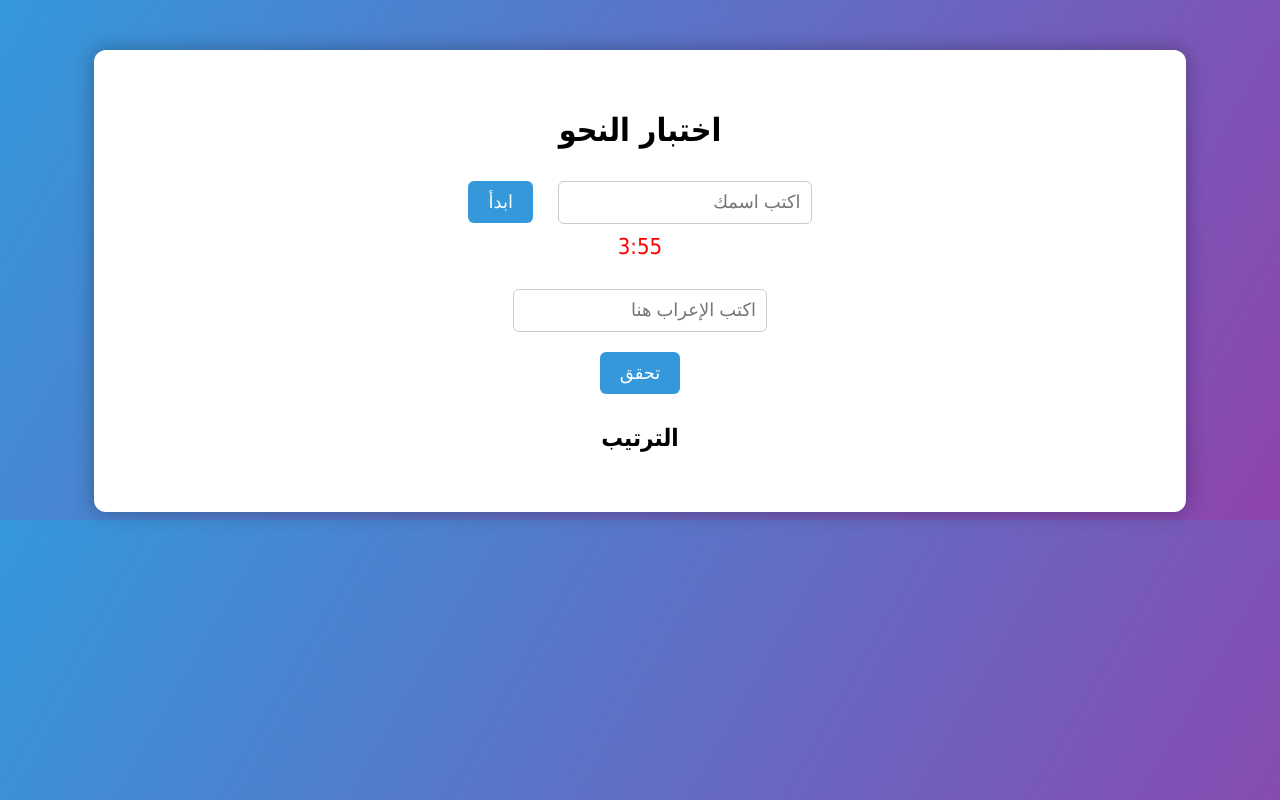
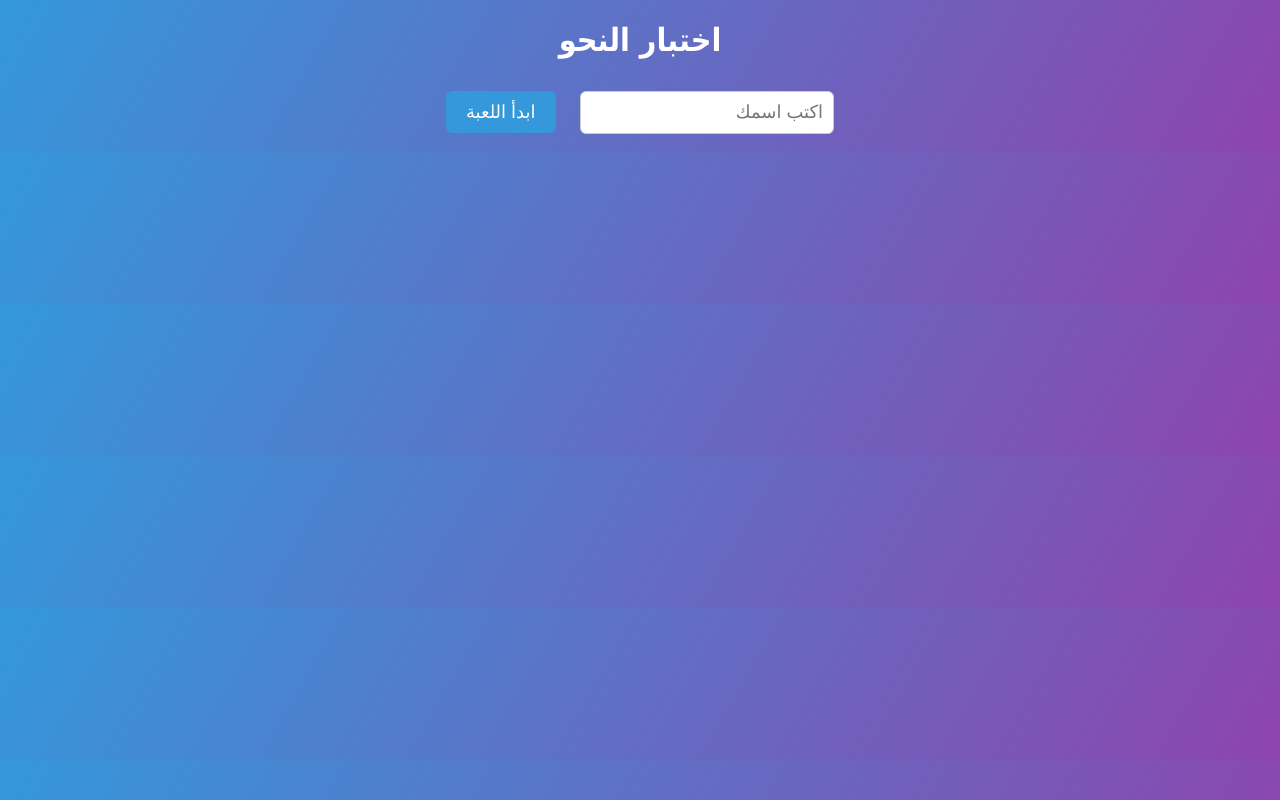
Before and after one commit to fesalmohamed02-stack/nahw-game, a plain HTML site: page index.html in a window 1280 px wide. Drawn offline with Linux system fonts and the light colour scheme.

Commit message:
Refactor HTML structure for game interface

```diff
--- a/index.html
+++ b/index.html
@@ -1,41 +1,39 @@
 <!DOCTYPE html>
 <html lang="ar">
-
 <head>
 <meta charset="UTF-8">
 <title>اختبار النحو - أبو فيصل</title>
-
 <link rel="stylesheet" href="style.css">
-
 </head>
-
 <body>
 
-<div class="box">
+<div class="container">
 
 <h1>اختبار النحو</h1>
 
+<div class="start-box">
 <input id="player" placeholder="اكتب اسمك">
+<button onclick="startGame()">ابدأ اللعبة</button>
+</div>
 
-<button onclick="startGame()">ابدأ</button>
-
+<div class="game-box" style="display:none;">
 <div id="timer">4:00</div>
-
 <div id="sentence"></div>
 
 <input id="answer" placeholder="اكتب الإعراب هنا">
 
-<br>
+<div class="buttons">
+<button onclick="checkAnswer()">تحقق</button>
+<button onclick="showFull()">إعراب الجملة كاملة</button>
+</div>
 
-<button onclick="checkAnswer()">تحقق</button>
-
+<div id="full"></div>
 <h2>الترتيب</h2>
-
 <div id="leaderboard"></div>
+</div>
 
 </div>
 
 <script src="script.js"></script>
-
 </body>
 </html>
```
